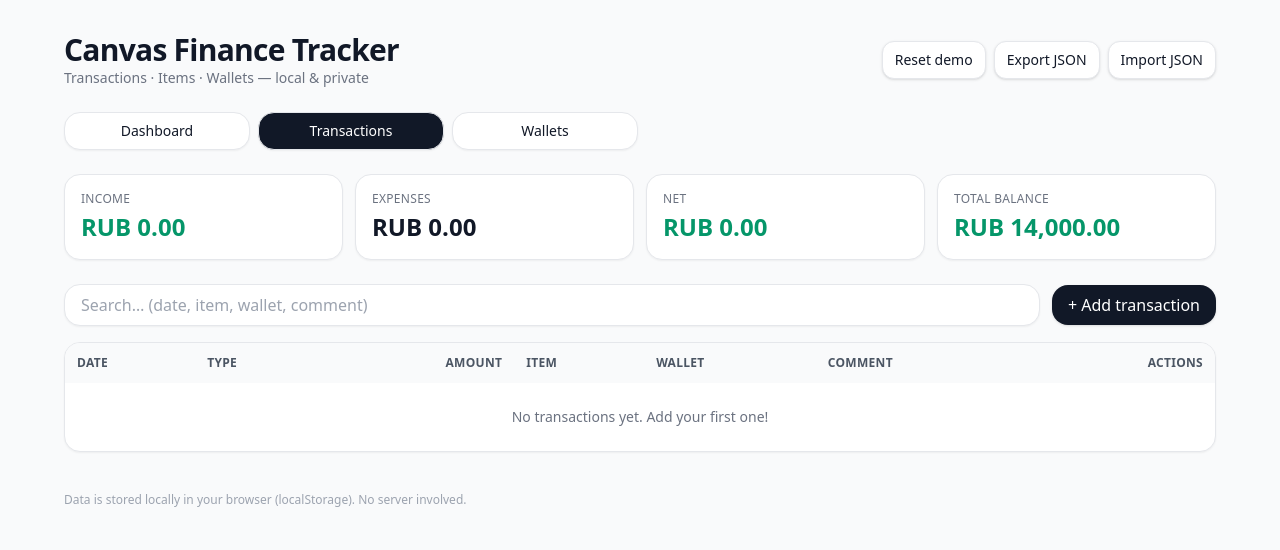
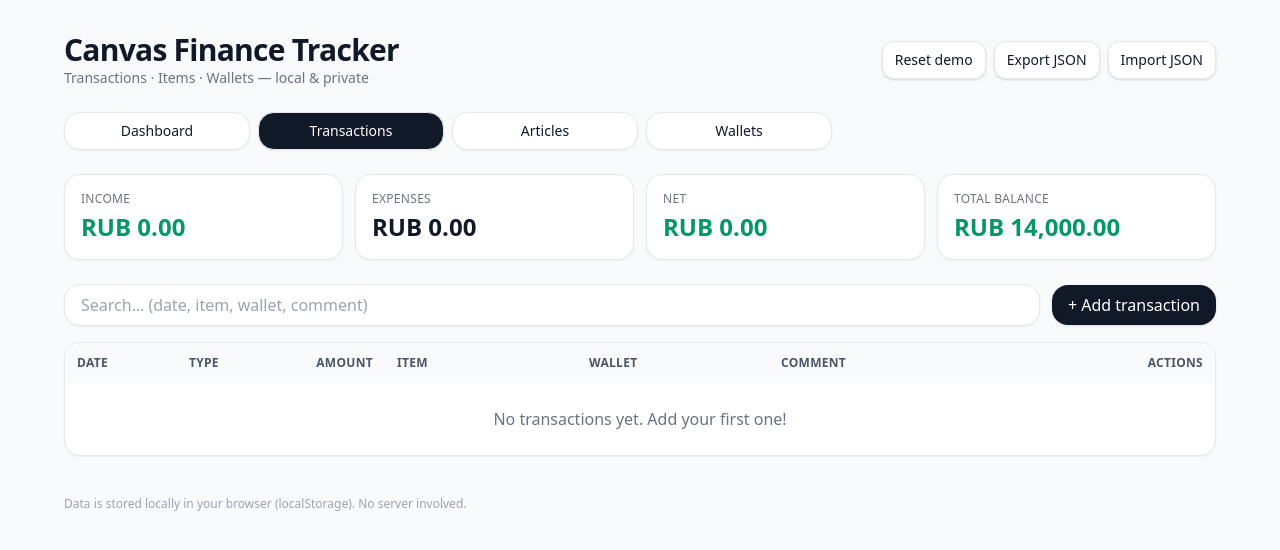
Before and after one commit to andromeda8wave/personal-app, a React (Vite) app: page / in a window 1280 px wide. Both pictures are taken after a click on the button "Transactions". Shown: the top 550 px of the page. Built offline with nearby package versions, Linux system fonts and the light colour scheme.

Commit message:
Restore articles tab and fix transactions table layout

```diff
--- a/src/App.jsx
+++ b/src/App.jsx
@@ -48,6 +48,7 @@ const DEMO_DB /** @type {DB} */ = {
 // ------------------------- Utilities -------------------------
 const cls = (...a) => a.filter(Boolean).join(" ");
 const uid = () => Math.random().toString(36).slice(2) + Date.now().toString(36);
+const TX_COLS = "min-w-[720px] grid grid-cols-[7rem_5rem_8rem_12rem_12rem_1fr_8rem]";
 
 function tryParseJSON(text) {
   try { return JSON.parse(text); } catch { return null; }
@@ -243,6 +244,7 @@ export default function App() {
           {[
             { id: "dashboard", label: "Dashboard" },
             { id: "transactions", label: "Transactions" },
+            { id: "items", label: "Articles" },
             { id: "wallets", label: "Wallets" },
           ].map(t => (
             <button
@@ -352,26 +354,28 @@ function TransactionsPanel({ txs, items, wallets, addTx, updTx, delTx, itemMap,
       </div>
 
       <div className="rounded-2xl border bg-white shadow-sm overflow-hidden">
-        <div ref={containerRef} onScroll={onScroll} style={{ maxHeight: containerHeight, overflow: "auto" }}>
-          <table className="w-full text-sm">
-            <thead className="bg-gray-50 text-gray-600 sticky top-0">
-              <tr>
-                <Th>Date</Th>
-                <Th>Type</Th>
-                <Th className="text-right">Amount</Th>
-                <Th>Item</Th>
-                <Th>Wallet</Th>
-                <Th>Comment</Th>
-                <Th className="text-right">Actions</Th>
-              </tr>
-            </thead>
-            <tbody>
+        <div
+          ref={containerRef}
+          onScroll={onScroll}
+          style={{ maxHeight: containerHeight, overflow: "auto" }}
+        >
+          <div className={cls("sticky top-0 bg-gray-50 text-gray-600", TX_COLS)}>
+            <div className="p-3 text-left text-xs font-semibold uppercase tracking-wide">Date</div>
+            <div className="p-3 text-left text-xs font-semibold uppercase tracking-wide">Type</div>
+            <div className="p-3 text-right text-xs font-semibold uppercase tracking-wide">Amount</div>
+            <div className="p-3 text-left text-xs font-semibold uppercase tracking-wide">Item</div>
+            <div className="p-3 text-left text-xs font-semibold uppercase tracking-wide">Wallet</div>
+            <div className="p-3 text-left text-xs font-semibold uppercase tracking-wide">Comment</div>
+            <div className="p-3 text-right text-xs font-semibold uppercase tracking-wide">Actions</div>
+          </div>
+
           {txs.length === 0 && (
-                <tr><td colSpan={7} className="p-6 text-center text-gray-500">No transactions yet. Add your first one!</td></tr>
+            <div className="p-6 text-center text-gray-500">No transactions yet. Add your first one!</div>
           )}
+
           {txs.length > 0 && (
             <>
-                  {topPad > 0 && <tr style={{ height: topPad }}><td colSpan={7} /></tr>}
+              {topPad > 0 && <div style={{ height: topPad }} />}
               {visible.map(t => (
                 <TransactionRow
                   key={t.id}
@@ -382,11 +386,9 @@ function TransactionsPanel({ txs, items, wallets, addTx, updTx, delTx, itemMap,
                   onDelete={onDelete}
                 />
               ))}
-                  {bottomPad > 0 && <tr style={{ height: bottomPad }}><td colSpan={7} /></tr>}
+              {bottomPad > 0 && <div style={{ height: bottomPad }} />}
             </>
           )}
-            </tbody>
-          </table>
         </div>
       </div>
 
@@ -409,20 +411,23 @@ const Td = React.memo(function Td({ children, className }) { return <td classNam
 
 const TransactionRow = React.memo(function TransactionRow({ t, item, wallet, onEdit, onDelete }) {
   return (
-    <tr className="border-t">
-      <Td>{t.date}</Td>
-      <Td>
-        <span className={cls("px-2 py-1 rounded-full text-xs font-medium", t.type==="income"?"bg-emerald-50 text-emerald-700":"bg-rose-50 text-rose-700")}>{t.type}</span>
-      </Td>
-      <Td className={cls("text-right", t.type==="income"?"text-emerald-700":"text-rose-700")}>{formatMoney(t.amount, wallet?.currency)}</Td>
-      <Td>{item?.name || "—"}</Td>
-      <Td>{wallet?.name || "—"}</Td>
-      <Td className="max-w-[14rem] truncate" title={t.comment||""}>{t.comment}</Td>
-      <Td className="text-right">
+    <div className={cls("border-t", TX_COLS)}>
+      <div className="p-3">{t.date}</div>
+      <div className="p-3">
+        <span className={cls(
+          "px-2 py-1 rounded-full text-xs font-medium",
+          t.type === "income" ? "bg-emerald-50 text-emerald-700" : "bg-rose-50 text-rose-700"
+        )}>{t.type}</span>
+      </div>
+      <div className={cls("p-3 text-right", t.type === "income" ? "text-emerald-700" : "text-rose-700")}>{formatMoney(t.amount, wallet?.currency)}</div>
+      <div className="p-3">{item?.name || "—"}</div>
+      <div className="p-3">{wallet?.name || "—"}</div>
+      <div className="p-3 max-w-[14rem] truncate" title={t.comment||""}>{t.comment}</div>
+      <div className="p-3 text-right">
         <button onClick={()=>onEdit(t.id)} className="px-2 py-1 text-xs rounded-lg border mr-2 hover:bg-gray-50">Edit</button>
         <button onClick={()=>onDelete(t.id)} className="px-2 py-1 text-xs rounded-lg border hover:bg-gray-50">Delete</button>
-      </Td>
-    </tr>
+      </div>
+    </div>
   );
 });
 
@@ -492,7 +497,7 @@ function ItemsPanel({ items, upsertItem, delItem }) {
 
   const filtered = useMemo(() => items.filter(i=> filter === "all" || i.type === filter), [items, filter]);
 
-  const onDelete = useCallback((id) => { if (confirm("Delete this item? Transactions using it will show blank name.")) delItem(id); }, [delItem]);
+  const onDelete = useCallback((id) => { if (confirm("Delete this article? Transactions using it will show blank name.")) delItem(id); }, [delItem]);
 
   return (
     <div className="space-y-4">
@@ -503,7 +508,7 @@ function ItemsPanel({ items, upsertItem, delItem }) {
           <TabPill active={filter==="expense"} onClick={()=>setFilter("expense")} label="Expense" />
         </div>
         <div className="flex-1" />
-        <button onClick={()=>setEditing("new")} className="px-4 py-2 rounded-2xl bg-gray-900 text-white shadow">+ Add item</button>
+        <button onClick={()=>setEditing("new")} className="px-4 py-2 rounded-2xl bg-gray-900 text-white shadow">+ Add article</button>
       </div>
 
       <div className="rounded-2xl border bg-white shadow-sm overflow-hidden">
@@ -517,7 +522,7 @@ function ItemsPanel({ items, upsertItem, delItem }) {
           </thead>
           <tbody>
             {filtered.length===0 && (
-              <tr><td colSpan={3} className="p-6 text-center text-gray-500">No items yet. Add your first one!</td></tr>
+              <tr><td colSpan={3} className="p-6 text-center text-gray-500">No articles yet. Add your first one!</td></tr>
             )}
             {filtered.map(i => (
               <tr key={i.id} className="border-t">
@@ -559,7 +564,7 @@ function ItemForm({ item, onSave }) {
 
   return (
     <form onSubmit={submit} className="w-[92vw] max-w-md">
-      <h3 className="text-lg font-semibold mb-3">{item?"Edit item":"Add item"}</h3>
+      <h3 className="text-lg font-semibold mb-3">{item?"Edit article":"Add article"}</h3>
       <div className="grid grid-cols-1 md:grid-cols-2 gap-3">
         <label className="flex flex-col gap-1 text-sm">Name
           <input value={name} onChange={e=>setName(e.target.value)} className="rounded-xl border px-3 py-2" placeholder="e.g. Groceries" required />
```
Lines whose indentation alone changed are shown as unchanged.
